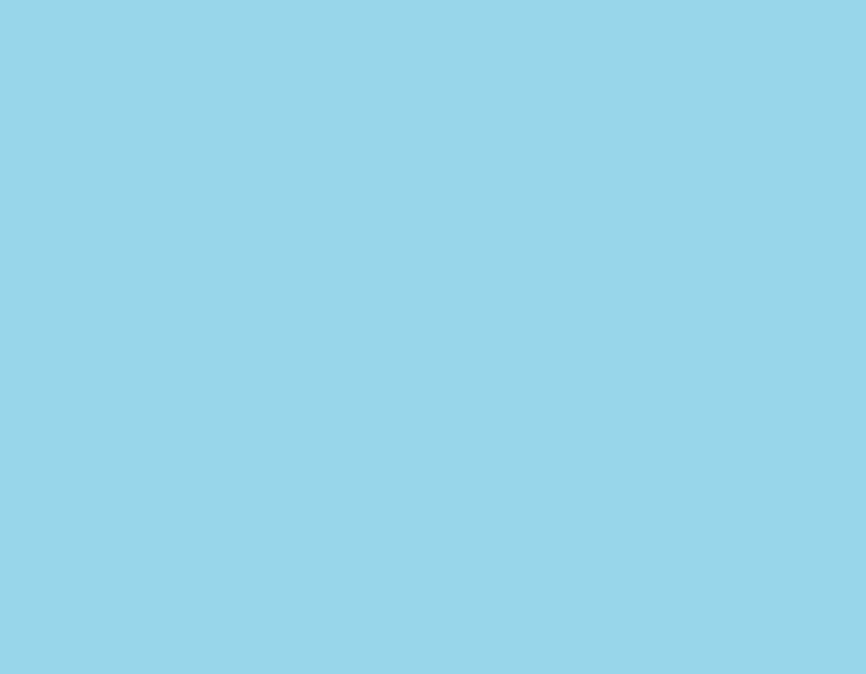
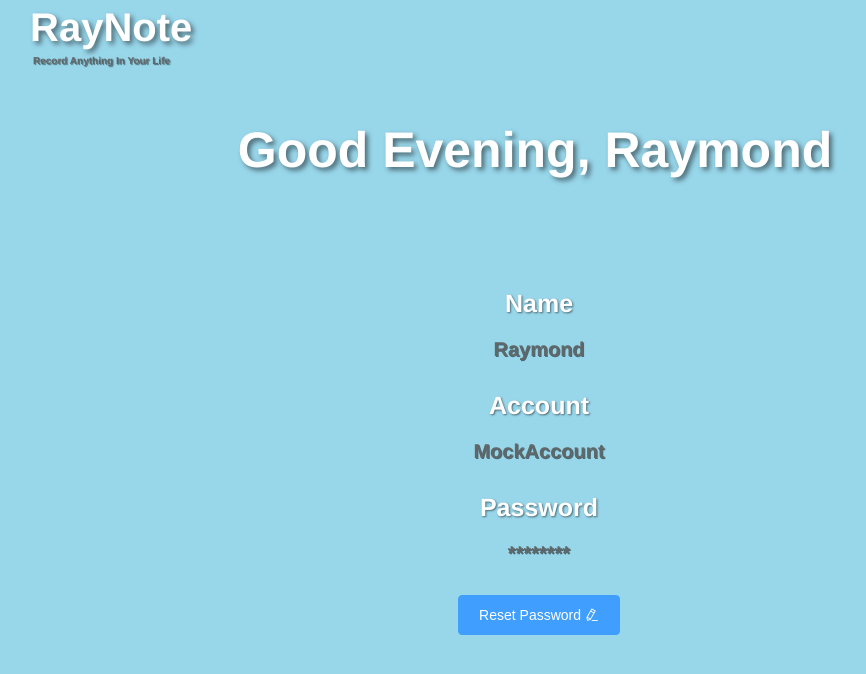
Before and after one commit to raymondlee2020/RayNote, a Vue app in the folder RayNote/ClientApp/: page /UpdateInfo in a window 1280 px wide. Shown: the top 674 px of the page, without its empty margins (105-971 px from the left). Built offline with nearby package versions, Linux system fonts and the light colour scheme.

Commit message:
feat(Views):Complete UpdateInfo view UI

```diff
--- a/RayNote/ClientApp/src/components/SmallLogo.vue
+++ b/RayNote/ClientApp/src/components/SmallLogo.vue
@@ -1,10 +1,10 @@
 <template>
   <div class="small-logo-root">
-    <div>
+    <div class="logo-container">
       <div class="logo">RayNote</div>
       <div class="slogan">Record Anything In Your Life</div>
     </div>
-    <el-button class="edit" type="primary">
+    <el-button class="edit" type="primary" v-if="showEdit">
       Edit Profile
       <i class="el-icon-edit"></i>
     </el-button>
@@ -14,7 +14,13 @@
 <script>
 export default {
   name: "SmallLogo",
-  components: {}
+  components: {},
+  props: {
+    showEdit: {
+      type: Boolean,
+      default: true
+    }
+  }
 };
 </script>
 
@@ -43,6 +49,11 @@ export default {
     text-shadow: 1px 1px 1px rgba(0, 0, 0, 0.5);
     margin-left: 8px;
   }
+  .logo-container {
+    @extend %flex-center;
+    flex-direction: column;
+    align-items: flex-start;
+  }
   > .edit {
     float: right;
   }
@@ -55,6 +66,9 @@ export default {
     .slogan {
       text-shadow: 0.1px 0.1px 0.1px rgba(0, 0, 0, 0.5);
     }
+    .logo-container {
+      align-items: center;
+    }
   }
 }
 </style>
--- a/RayNote/ClientApp/src/views/Dashboard.vue
+++ b/RayNote/ClientApp/src/views/Dashboard.vue
@@ -5,11 +5,15 @@
     <div class="title">Notes</div>
     <el-row :gutter="20" class="notes">
       <el-col :xs="24" :sm="12" :md="12" :lg="8" :xl="8">
-        <el-card class="note">
+        <el-card class="note" @click.native="detail()">
           <div slot="header" class="clearfix">
             <span class="note-title">Card name</span>
-            <el-button style="float: right; padding: 3px 0" type="text" icon="el-icon-delete"/>
-            <el-button style="float: right; padding: 3px 0; margin-right: 10px;" type="text" icon="el-icon-edit"/>
+            <el-button style="float: right; padding: 3px 0" type="text" icon="el-icon-delete" />
+            <el-button
+              style="float: right; padding: 3px 0; margin-right: 10px;"
+              type="text"
+              icon="el-icon-edit"
+            />
           </div>
         </el-card>
       </el-col>
@@ -17,8 +21,12 @@
         <el-card class="note">
           <div slot="header" class="clearfix">
             <span class="note-title">Card name</span>
-            <el-button style="float: right; padding: 3px 0" type="text" icon="el-icon-delete"/>
-            <el-button style="float: right; padding: 3px 0; margin-right: 10px;" type="text" icon="el-icon-edit"/>
+            <el-button style="float: right; padding: 3px 0" type="text" icon="el-icon-delete" />
+            <el-button
+              style="float: right; padding: 3px 0; margin-right: 10px;"
+              type="text"
+              icon="el-icon-edit"
+            />
           </div>
         </el-card>
       </el-col>
@@ -33,6 +41,11 @@ export default {
   components: {
     SmallLogo,
     GreetBar
+  },
+  methods: {
+    detail() {
+      console.log("detail");
+    }
   }
 };
 </script>
@@ -59,7 +72,7 @@ export default {
   }
   .note {
     width: 100%;
-    height: 250px ;
+    height: 250px;
     margin-bottom: 20px;
   }
   .clearfix:before,
@@ -70,7 +83,7 @@ export default {
   .clearfix:after {
     clear: both;
   }
-  .note-title{
+  .note-title {
     float: left;
   }
 }
--- a/RayNote/ClientApp/src/views/Login.vue
+++ b/RayNote/ClientApp/src/views/Login.vue
@@ -3,10 +3,10 @@
     <LargeLogo />
     <el-form label-position="left" label-width="80px" :model="loginForm">
       <el-form-item label="Account">
-        <el-input v-model="loginForm.account"></el-input>
+        <el-input v-model="loginForm.account" placeholder="Please enter your account"></el-input>
       </el-form-item>
       <el-form-item label="Password">
-        <el-input v-model="loginForm.password"></el-input>
+        <el-input v-model="loginForm.password" placeholder="Please enter your password"></el-input>
       </el-form-item>
       <el-form-item>
         <el-button plain type="primary" :loading="loading" @click="login">Login</el-button>
--- a/RayNote/ClientApp/src/views/UpdateInfo.vue
+++ b/RayNote/ClientApp/src/views/UpdateInfo.vue
@@ -1,16 +1,124 @@
 <template>
   <div class="update-info-root">
+    <SmallLogo :showEdit="false" />
+    <GreetBar />
+    <div class="profile">
+      <div class="data-set" v-if="!editMode">
+        <div class="tag">Name</div>
+        <div class="value">Raymond</div>
+        <div class="tag">Account</div>
+        <div class="value">MockAccount</div>
+        <div class="tag">Password</div>
+        <div class="value">********</div>
+        <el-button class="edit" type="primary" @click="edit()">
+          Reset Password
+          <i class="el-icon-edit"></i>
+        </el-button>
+      </div>
+      <el-form
+        class="passwordForm"
+        label-position="left"
+        label-width="80px"
+        :model="passwordForm"
+        v-if="editMode"
+      >
+        <el-form-item label="Verify">
+          <el-input v-model="passwordForm.account" placeholder="Please enter your origin password"></el-input>
+        </el-form-item>
+        <el-form-item label="Password">
+          <el-input v-model="passwordForm.password" placeholder="Please set your new password"></el-input>
+        </el-form-item>
+        <el-form-item label="Confirm">
+          <el-input
+            v-model="passwordForm.confirmPassword"
+            placeholder="Please repeat your new password"
+          ></el-input>
+        </el-form-item>
+        <el-form-item>
+          <el-button class="send-btn" type="primary" :loading="loading" @click="send()">Login</el-button>
+        </el-form-item>
+      </el-form>
+    </div>
   </div>
 </template>
 
 <script>
+import { SmallLogo, GreetBar } from "@/components";
 export default {
   name: "UpdateInfo",
-  components: {}
+  components: {
+    SmallLogo,
+    GreetBar
+  },
+  data() {
+    return {
+      editMode: false,
+      passwordForm: {}
+    };
+  },
+  methods: {
+    edit() {
+      this.editMode = true;
+    },
+    send() {}
+  }
 };
 </script>
 
 <style lang="scss" scoped>
+@import "../assets/styles/colors";
+@import "../assets/styles/layouts";
 .update-info-root {
+  @extend %flex-1020;
+  height: 100vh;
+  > .profile {
+    width: 100%;
+    flex: 1;
+    display: flex;
+    flex-direction: column;
+    align-items: center;
+    width: 100%;
+    max-width: 400px;
+    margin: auto 0;
+    padding-left: 8px;
+    > .data-set {
+      width: 100%;
+      display: flex;
+      flex: 1;
+      flex-direction: column;
+      align-items: center;
+      margin-top: 80px;
+      .tag {
+        color: #fff;
+        font-size: 25px;
+        font-weight: 700;
+        text-shadow: 1px 1px 2px rgba(0, 0, 0, 0.5);
+        margin-bottom: 20px;
+      }
+      .value {
+        color: $grey;
+        font-size: 20px;
+        font-weight: 700;
+        text-shadow: 1px 1px 0px rgba(0, 0, 0, 0.5);
+        margin-bottom: 30px;
+      }
+    }
+    > .passwordForm {
+      margin-top: 80px;
+      .send-btn {
+        margin-right: 40px;
+        margin-top: 20px;
+      }
+    }
+  }
+}
+@media screen and (max-width: 768px) {
+  .update-info-root {
+    > .profile {
+      > .data-set {
+        margin-top: 50px;
+      }
+    }
+  }
 }
 </style>
```
